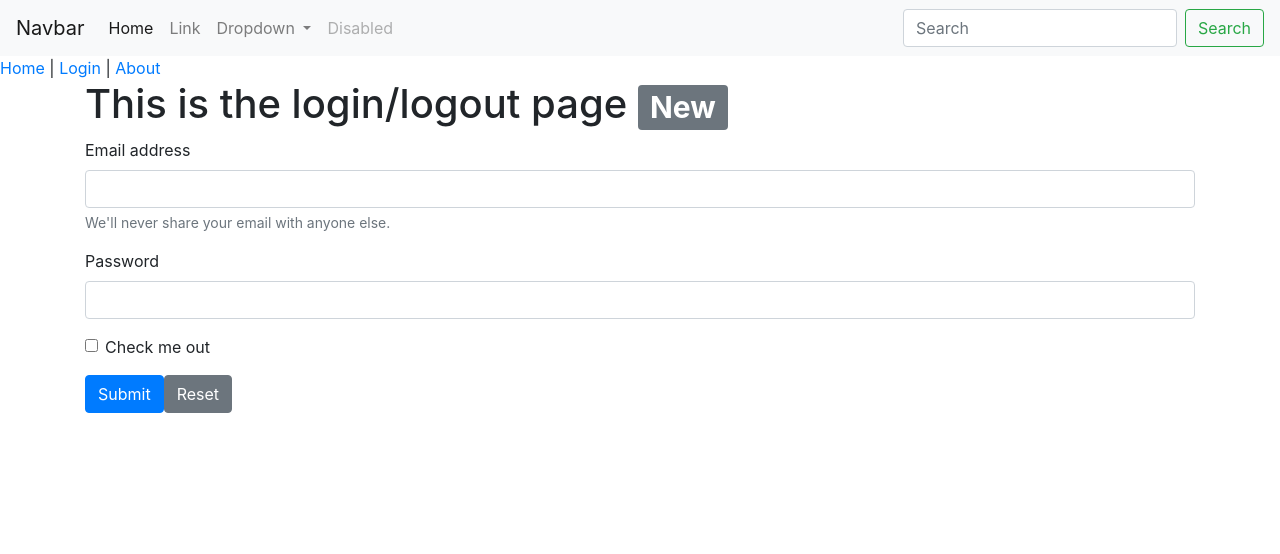
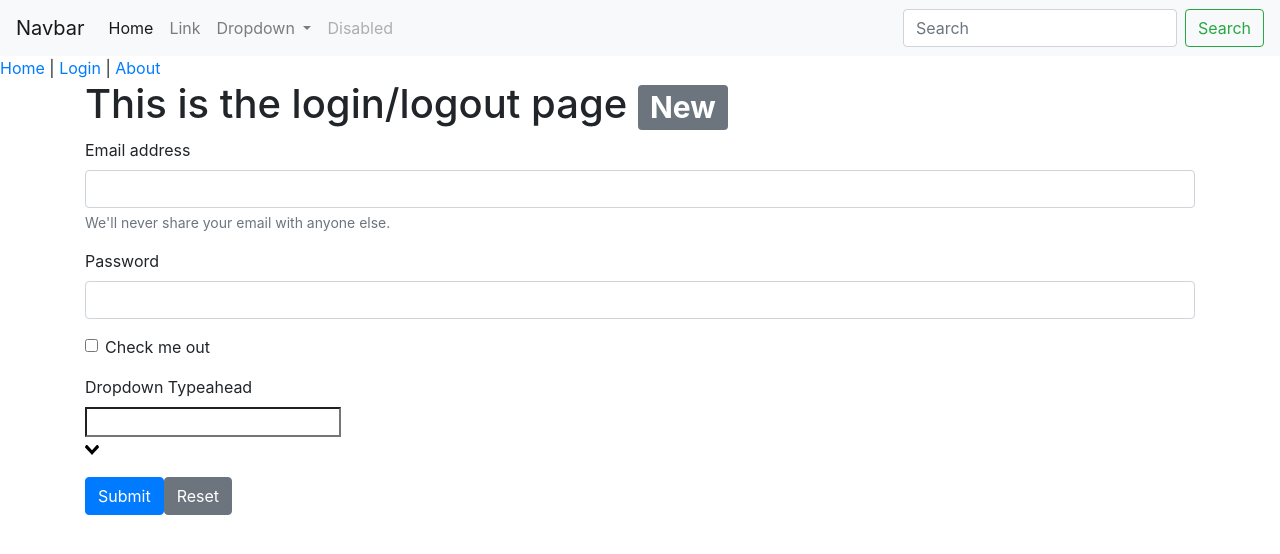
Before and after one commit to gluehloch/vue-jwt-example, a Vue app: page /login in a window 1280 px wide. Shown: the top 554 px of the page. Built offline with nearby package versions, Linux system fonts and the light colour scheme.

Commit message:
Added vue-select.

```diff
--- a/package.json
+++ b/package.json
@@ -22,6 +22,7 @@
   "devDependencies": {
     "@types/chai": "^4.2.11",
     "@types/mocha": "^5.2.4",
+    "@types/vue-select": "^3.16.0",
     "@typescript-eslint/eslint-plugin": "^4.18.0",
     "@typescript-eslint/parser": "^4.18.0",
     "@vue/cli-plugin-babel": "~4.5.0",
@@ -44,6 +45,7 @@
     "eslint-plugin-standard": "^4.0.0",
     "eslint-plugin-vue": "^6.2.2",
     "typescript": "~4.1.5",
+    "vue-select": "^3.18.3",
     "vue-template-compiler": "^2.6.11"
   }
 }
--- a/src/views/Login.vue
+++ b/src/views/Login.vue
@@ -15,6 +15,10 @@
             <div class="form-group form-check">
                 <input type="checkbox" class="form-check-input" id="exampleCheck1">
                 <label class="form-check-label" for="exampleCheck1">Check me out</label>
+            </div>
+            <div class="form-group">
+                <label for="dropdown-typeahead">Dropdown Typeahead</label>
+                <v-select :options="['Canada', 'United States']"></v-select>
             </div>
             <button type="submit" class="btn btn-primary"
                 v-on:click="startLogin()">Submit</button>
```
Also changed, not shown: src/main.ts (+10 -7 lines), 1 other file (tests, documents, lock files or other folders).
